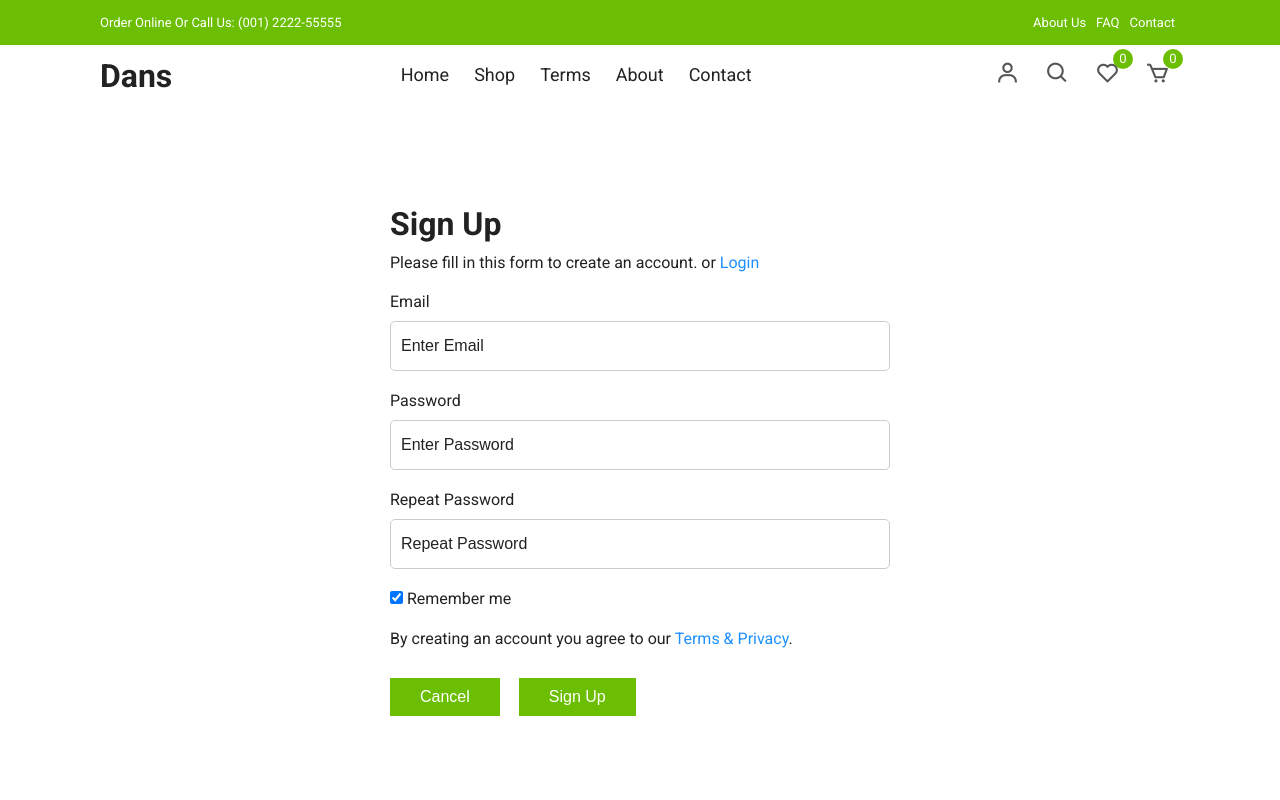
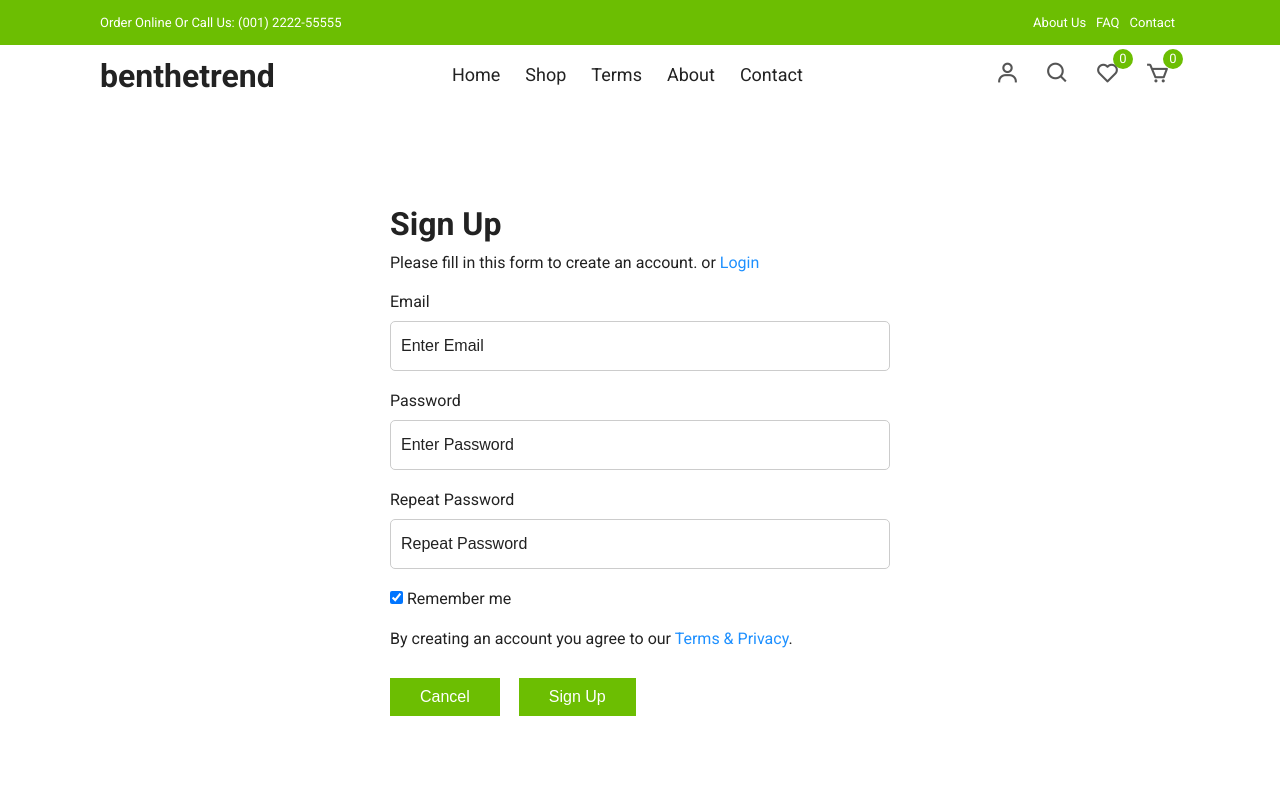
Before and after one commit to Kirah7/ecommerce, a plain HTML site: page signup.html in a window 1280 px wide. Shown: the top 800 px of the page. Drawn offline with nearby package versions, Linux system fonts and the light colour scheme.

Commit message:
Update signup.html

```diff
--- a/signup.html
+++ b/signup.html
@@ -26,7 +26,7 @@
     </div>
     <div class="navigation">
       <div class="nav-center container d-flex">
-        <a href="index.html" class="logo"><h1>Dans</h1></a>
+        <a href="index.html" class="logo"><h1>benthetrend</h1></a>
 
         <ul class="nav-list d-flex">
           <li class="nav-item">
```
